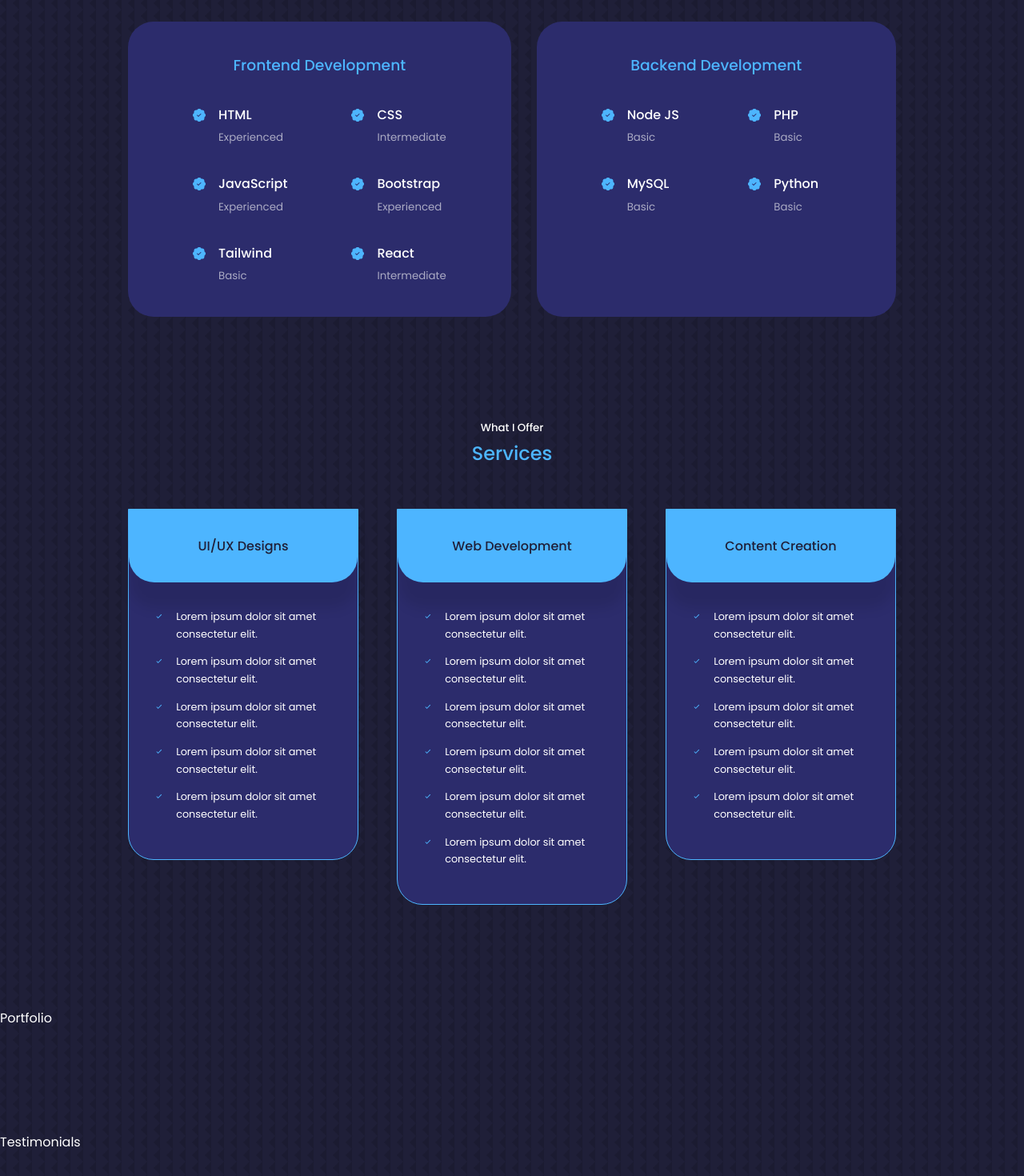
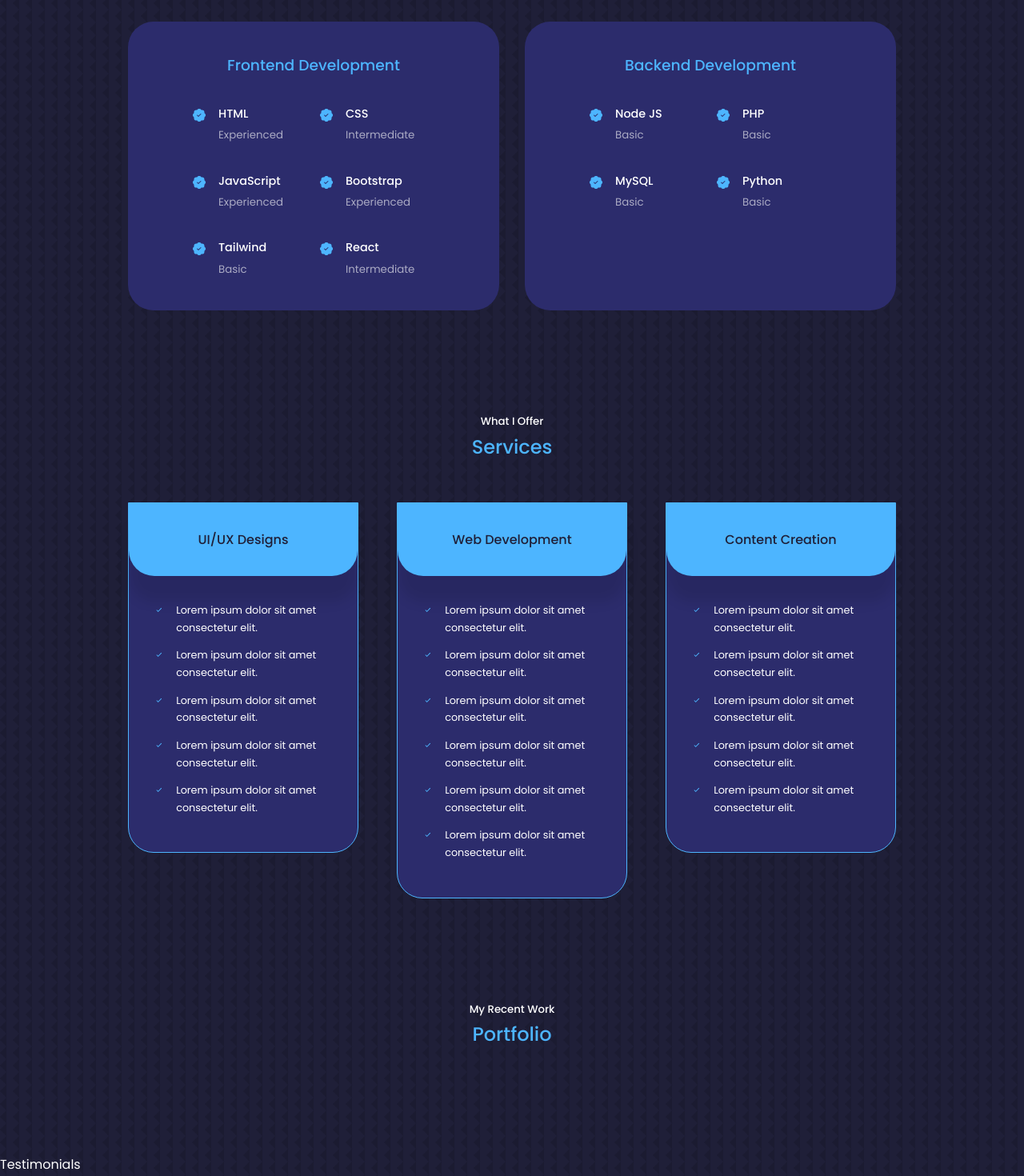
Before and after one commit to Vin-Jex/pythoniclaver, a React (Create React App) app: page / in a window 1280 px wide. Shown: the part 1460-2930 px from the top of the page at 80% size. Built offline with nearby package versions, Linux system fonts and the light colour scheme.

Commit message:
update file

```diff
--- a/src/App.jsx
+++ b/src/App.jsx
@@ -8,10 +8,11 @@ import Testimonials from './components/testimonials/Testimonials';
 import Contact from './components/contact/Contact';
 import Footer from './components/footer/Footer';
 import About from './components/about/About';
+import './index.css';
 
 const App = () => {
   return (
-    <>
+    <div classname='wrapper'>
         <Header />
         <Nav />
         <About />
@@ -21,7 +22,7 @@ const App = () => {
         <Testimonials />
         <Contact />
         <Footer />
-    </>
+    </div>
   )
 }
 
--- a/src/components/experience/Experience.jsx
+++ b/src/components/experience/Experience.jsx
@@ -39,8 +39,8 @@ const Experience = () => {
               <article className='experience__details'>
                   <BsPatchCheckFill className='experience__details-icon' />
                   <div>
-                  <h4>Bootstrap</h4>
-                  <small className='text-light'>Experienced</small>
+                    <h4>Bootstrap</h4>
+                    <small className='text-light'>Experienced</small>
                   </div>
               </article>
 
--- a/src/components/experience/experience.css
+++ b/src/components/experience/experience.css
@@ -23,12 +23,15 @@
     margin-bottom: 2rem;
     color: var(--color-primary);
 }
+.experience__container > div h4{
+    font-size: .9rem;
+}
 
 .experience__content {
     display: grid;
     grid-template-columns: 1fr 1fr;
         row-gap: 2rem;
-        column-gap: 5rem;
+        column-gap: 1rem;
 }
 
 .experience__details {
@@ -56,7 +59,7 @@
     }
 
     .experience__content {
-        padding: 1rem;
+        padding: 1rem 1rem 1rem 0;
     }
 }
 
--- a/src/components/portfolio/Portfolio.jsx
+++ b/src/components/portfolio/Portfolio.jsx
@@ -3,7 +3,12 @@ import './portfolio.css'
 
 const Portfolio = () => {
   return (
-    <section id='portfolio'>Portfolio</section>
+    <section id='portfolio'>
+      <h5>My Recent Work</h5>
+      <h2>Portfolio</h2>
+
+
+    </section>
   )
 }
 
--- a/src/index.css
+++ b/src/index.css
@@ -42,6 +42,9 @@ body{
 }
 
 /* ******************  GENERAL STYLES ****************** */
+.wrapper {
+    max-width: 100%;
+}
 .container {
     width: var(--container-width-lg);
     margin: 0 auto;
```
